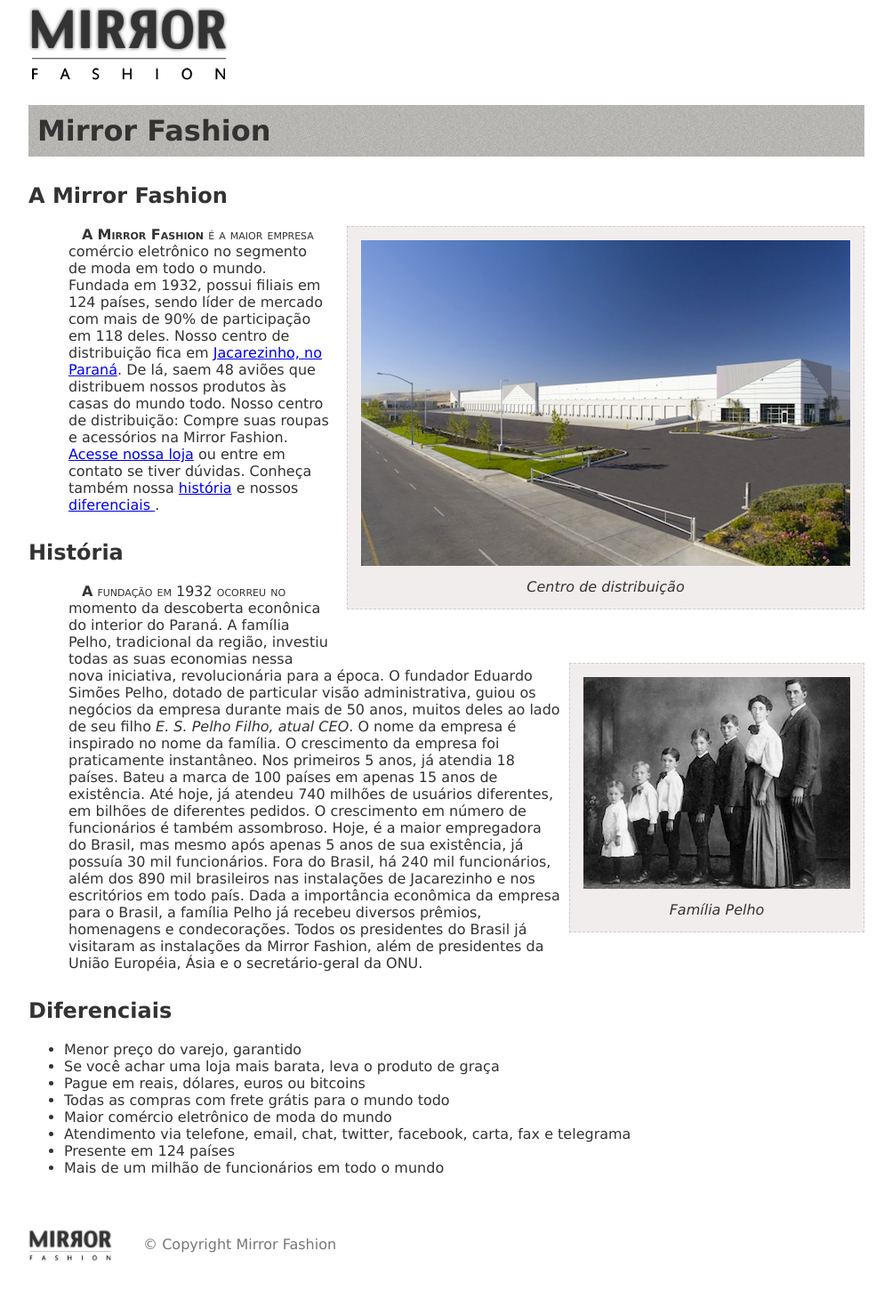
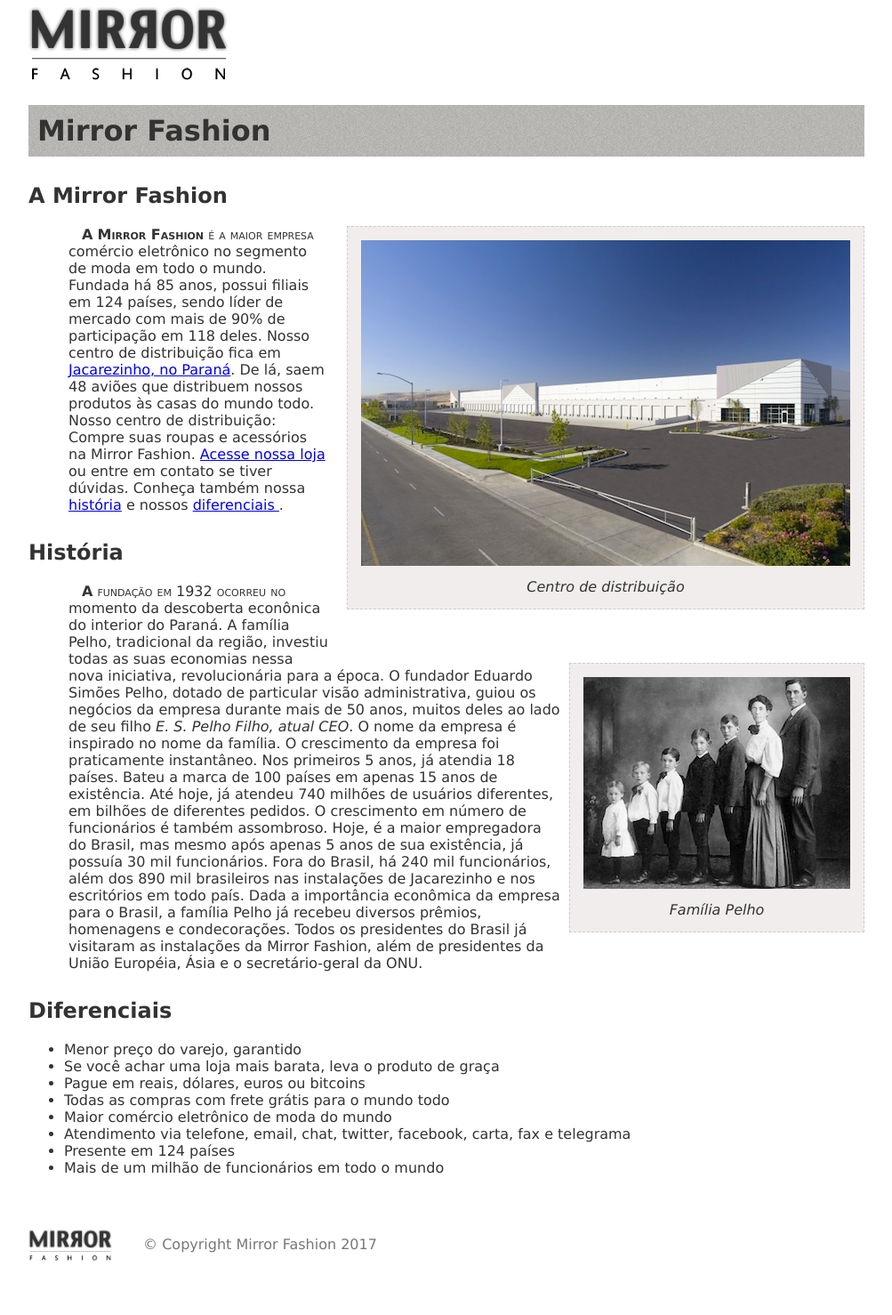
Before and after one commit to dfcastro/caelum, a PHP site: page /sobre.php in a window 1280 px wide. Shown: the whole page at 89% size, without its empty margins (138-1141 px from the left). Run offline with PHP 8.4, Linux system fonts and the light colour scheme; some libraries are stand-ins or nearby versions.

Commit message:
mudando para php

```diff
--- a/mirrorfashion/public_html/sobre.php
+++ b/mirrorfashion/public_html/sobre.php
@@ -14,7 +14,7 @@
         <figcaption>Centro de distribuição</figcaption>
     </figure>
     <p>A <Strong>Mirror Fashion</strong> é a maior empresa comércio eletrônico no segmento de moda em todo o mundo.
-Fundada em 1932, possui filiais em 124 países, sendo líder de mercado com mais de 90% de
+Fundada há <?php print date('Y') -1932 ?> anos, possui filiais em 124 países, sendo líder de mercado com mais de 90% de
 participação em 118 deles.
 
 Nosso centro de distribuição fica em <a href="https://maps.google.com.br/?q=Jacarezinho"> Jacarezinho, no Paraná</a>. De lá, saem 48 aviões que
@@ -67,8 +67,7 @@
 </ul>
 <div id="rodape">
     <img src="img/logo.png">
-&copy; Copyright Mirror Fashion <?php
-date ?>
+&copy; Copyright Mirror Fashion <?php print date ('Y') ?>
 </div>
 </body>
 </html>
```
Also changed, not shown: 1 other file.
